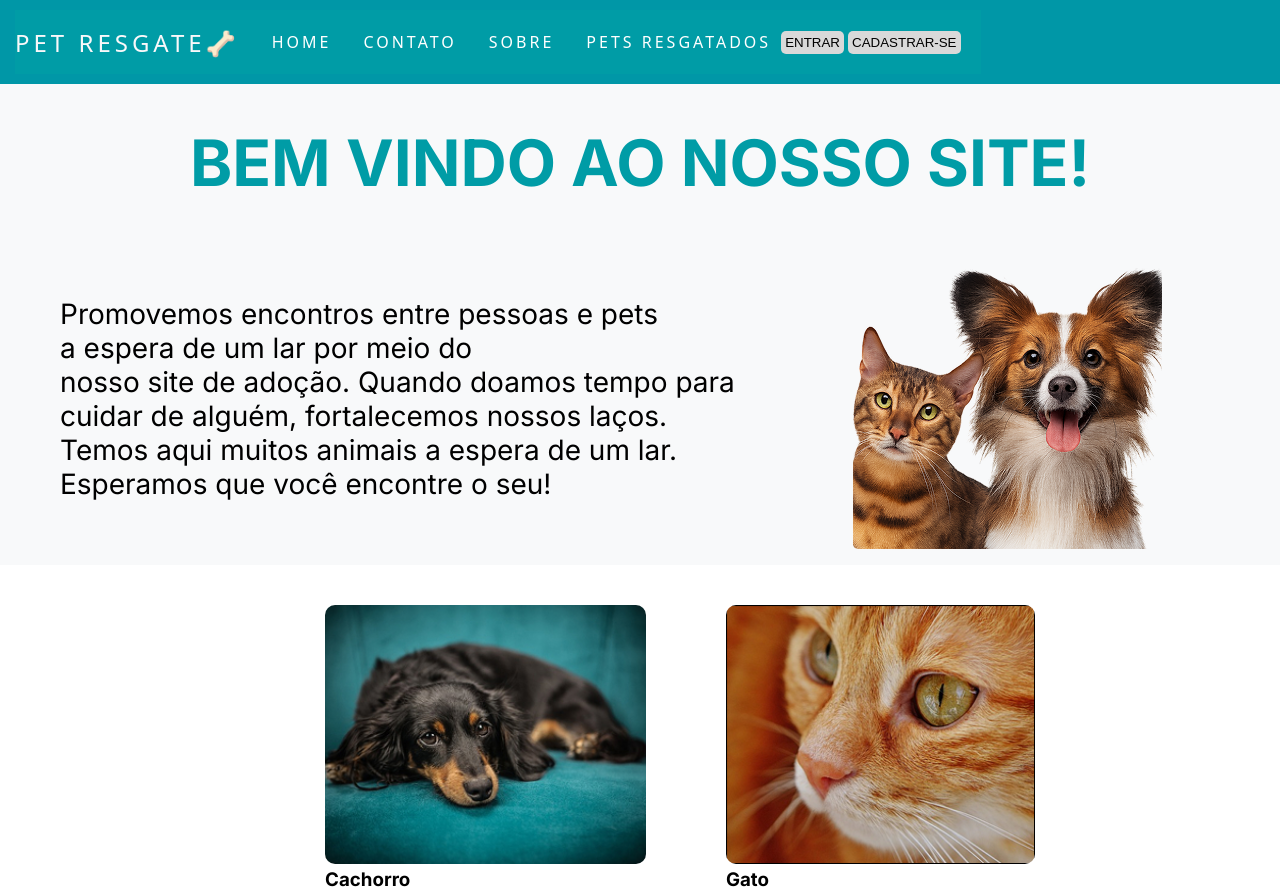
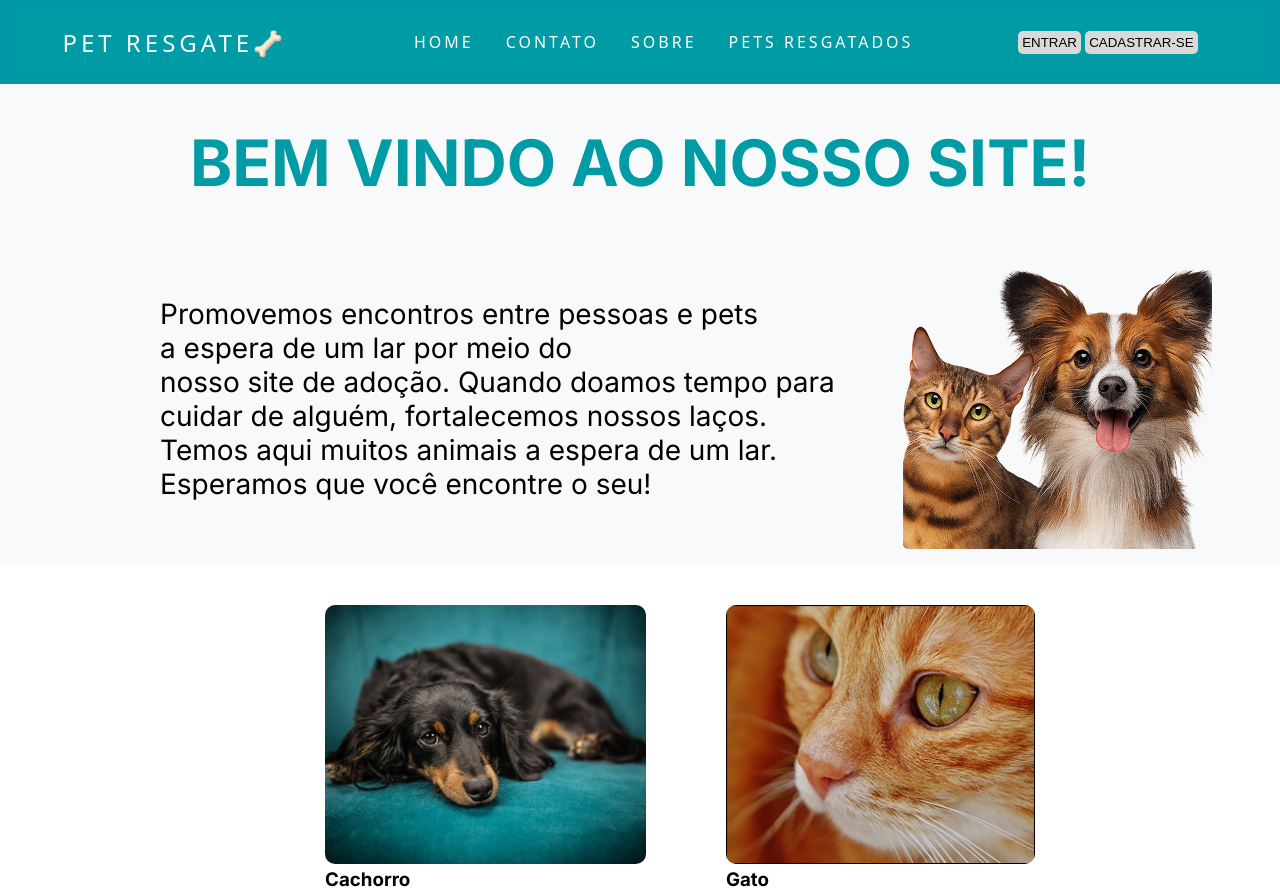
Before and after one commit to joaodamasio22/Pet-_Resgate, a plain HTML site: page index.html in a window 1280 px wide. Shown: the top 894 px of the page. Drawn offline with Linux system fonts and the light colour scheme.

Commit message:
ajuste ao NAV

```diff
--- a/index.html
+++ b/index.html
@@ -81,7 +81,7 @@
           <div class="ajuda__doacao">
             <p>Faça parte da diferença, ao fazer sua doação você
             nos ajuda a continuar este trabalho!</p>
-            <button class="botao__ajude__aqui" type="submit">Ajude Aqui</button>
+            <a href="https://www.adotepetz.com.br/quero-adotar"><button class="botao__ajude__aqui" type="submit">Ajude Aqui</button></a>
           </div>
         </div>
           <img class="imagem__segundario" src="asseents/racao.jpg" alt="foto pedigre">
--- a/styles/cadastro.css
+++ b/styles/cadastro.css
@@ -47,6 +47,7 @@ nav {
   font-family: system-ui, -apple-system, Helvetica, Arial, sans-serif;
   background: #009CA6;
   height: 8vh;
+  width: 100%;
 }
 
 .botao__navegacao{
--- a/styles/contato.css
+++ b/styles/contato.css
@@ -47,6 +47,7 @@ nav {
   font-family: system-ui, -apple-system, Helvetica, Arial, sans-serif;
   background: #009CA6;
   height: 8vh;
+  width: 100%;
 }
 
 .botao__navegacao{
@@ -188,7 +189,7 @@ main {
 
 .assunto{
     width: 90%;
-    height: 2.5em;
+    height: 3.5em;
     border: 0.1em solid #000000;
     border-radius: 7px;
 }
--- a/styles/index.css
+++ b/styles/index.css
@@ -47,6 +47,7 @@ nav {
   font-family: system-ui, -apple-system, Helvetica, Arial, sans-serif;
   background: #009CA6;
   height: 8vh;
+  width: 100%;
 }
 
 .botao__navegacao{
@@ -122,7 +123,7 @@ h1{
 .paragrafo__bem_vindo{
   font-size: 28px;
   padding-top: 2em;
-  margin-left: 60px;
+  margin-left: 10rem;
 }
 
 .imagem_bem_vindo{
--- a/styles/login.css
+++ b/styles/login.css
@@ -47,6 +47,7 @@ nav {
   font-family: system-ui, -apple-system, Helvetica, Arial, sans-serif;
   background: #009CA6;
   height: 8vh;
+  width: 100%;
 }
 
 .botao__navegacao{
@@ -79,6 +80,7 @@ main {
   background: url("bg.jpg") no-repeat center center;
   background-size: cover;
   height: 92vh;
+
 }
 
 .nav-list {
--- a/styles/pets_resgatados.css
+++ b/styles/pets_resgatados.css
@@ -47,6 +47,7 @@ nav {
   font-family: system-ui, -apple-system, Helvetica, Arial, sans-serif;
   background: #009CA6;
   height: 8vh;
+  width: 100%;
 }
 
 .botao__navegacao{
--- a/styles/sobre.css
+++ b/styles/sobre.css
@@ -47,6 +47,7 @@ nav {
   font-family: system-ui, -apple-system, Helvetica, Arial, sans-serif;
   background: #009CA6;
   height: 8vh;
+  width: 100%;
 }
 
 .botao__navegacao{
```
